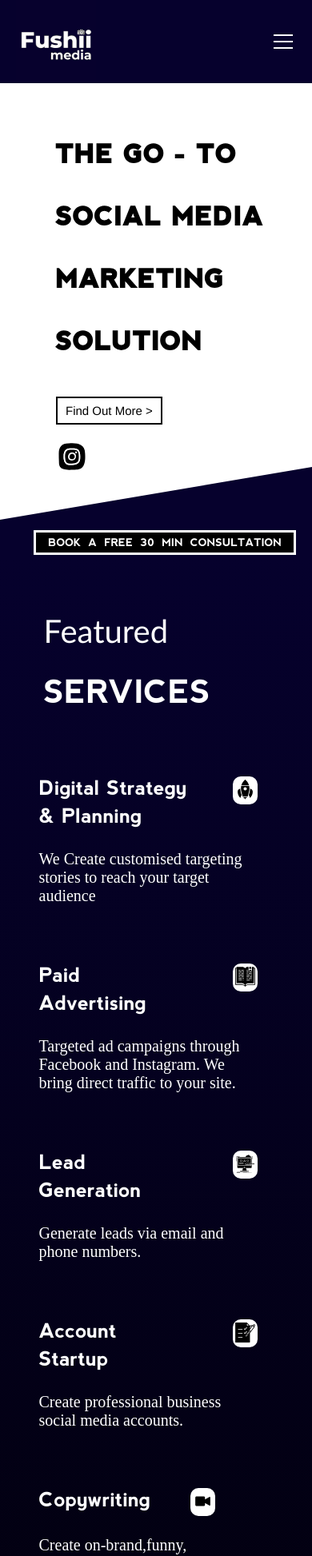
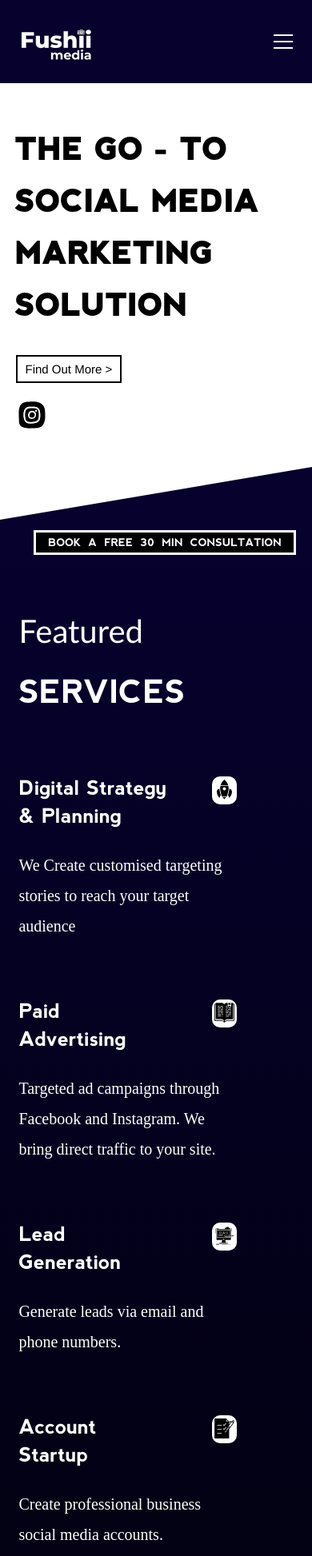
Before and after one commit to bugcrusher07/FushiiMedia, a Next.js app in the folder fushiimediafrontend/: page / in a window 390 px wide. Shown: the top 1946 px of the page at 80% size. Built offline with nearby package versions, Linux system fonts and the light colour scheme.

Commit message:
fixed a lot of css and hopefully the path issue

```diff
--- a/fushiimediafrontend/app/page.module.css
+++ b/fushiimediafrontend/app/page.module.css
@@ -3,6 +3,7 @@
   background: rgb(6, 1, 45);
 
 }
+
 
 .headerContent {
   display: flex;
@@ -233,7 +234,8 @@
   padding-top:0;
   border-top:none;
   bottom:4px;
-  height:1150px;
+  padding-bottom:300px;
+  /* height:1150px; */
 }
 
   .second_button{
@@ -383,7 +385,7 @@
   width:320px;
   position:absolute;
   font-size:70px;
-  bottom:300px;
+  bottom:350px;
 }
 
 .bigForm> input{
@@ -458,9 +460,9 @@
 .idek{
   margin-bottom:10px;
 }
-.idkm{
+/* .idkm{
 height:1400px;
-}
+} */
 
 }
 
@@ -476,7 +478,13 @@ height:1400px;
   margin-left:22vw;
 }
 
-
+.heading1,.heading{
+margin-left:6vw;
+}
+.options{
+  align-items: flex-start;
+  margin-left:6vw;
+}
 
 .bottom_wrapper{
   margin-top:100px;
@@ -499,10 +507,10 @@ height:1400px;
   width:70vw;
   margin-left:0px;
 }
-
+/*
 .idkm{
   height:1700px;
-}
+} */
 .option_svg{
   margin-left:50px;
 }
@@ -516,6 +524,7 @@ height:1400px;
 }
 
 .idev2{
+  line-height:38px;
   margin-bottom:70px;
 }
 .idev2 br{
@@ -534,6 +543,11 @@ height:1400px;
 }
 
 @media (max-width:740px){
+
+.idkm{
+  padding-bottom:250px;
+}
+
 .idek{
   height:fit-content;
 }
@@ -551,16 +565,16 @@ height:1400px;
   margin-top:0px;
 }
 
-.idkm{
+/* .idkm{
   height:1700px;
-}
+} */
 }
 
-@media (max-width:430px){
+/* @media (max-width:430px){
   .idkm{
     height:2100px;
   }
-}
+} */
 
 @media ( max-width:720px){
   .headerContent{
@@ -585,3 +599,35 @@ height:1400px;
 }
 
 }
+@media (max-width:574px){
+  .content1{
+    margin-left:6.5vw;
+  }
+  .text_container,.first_button_container,.svg_container{
+    margin-left:5vw;
+  }
+  .text_container{
+    font-size:50px;
+  }
+}
+
+@media ( max-width:510px){
+  .text_container{
+  font-size:42px;
+  }
+}
+@media ( max-width:420px){
+  .text_container{
+  font-size:37px;
+  line-height:65px;
+  }
+}
+ @media ( max-width:358px){
+  .text_container{
+    line-height:60px;
+    font-size:30px;
+  }
+ }
+ .man{
+  font-family: 'Times New Roman', Times, serif
+}
--- a/fushiimediafrontend/app/page.tsx
+++ b/fushiimediafrontend/app/page.tsx
@@ -340,7 +340,7 @@ const Services = () => {
   const calculateClipPath = (width: number, height: number): string => {
 
     return `path('M 0 0   L 0 ${height - 150}    C ${(100 / 1920) * width} ${height - 200}, ${(200 / 1920) * width} ${height - 250}, ${(250 / 1920) * width} ${height - 150}  C ${(350 / 1920) * width} ${height - 50}, ${(450 / 1920) * width} ${height - 200}, ${(500 / 1920) * width} ${height - 150}   C ${(600 / 1920) * width} ${height - 50}, ${(750 / 1920) * width} ${height - 350}, ${(850 / 1920) * width} ${height - 150}  C ${(900 / 1920) * width} ${height - 50}, ${(1075 / 1920) * width} ${height - 350}, ${(1200 / 1920) * width} ${height - 200}  C ${(1450 / 1920) * width} ${height + 50}, ${(1600 / 1920) * width} ${height - 250}, ${(1700 / 1920) * width} ${height - 100}   C ${(1850 / 1920) * width} ${height}, ${(1900 / 1920) * width} ${height - 300}, ${width} ${height - 150}  L ${width} 0 Z')`;
-
+    //   return `path('M 0 0 L 0 930 C ${(100 / 1920) * width} 880, ${(200 / 1920) * width} 830, ${(250 / 1920) * width} 930 C ${(350 / 1920) * width} 1030, ${(450 / 1920) * width} 880, ${(500 / 1920) * width} 930 C ${(600 / 1920) * width} 1030, ${(750 / 1920) * width} 730, ${(850 / 1920) * width} 930 C ${(900 / 1920) * width} 1030, ${(1075 / 1920) * width} 730, ${(1200 / 1920) * width} 880 C ${(1450 / 1920) * width} 1130, ${(1600 / 1920) * width} 830, ${(1700 / 1920) * width} 980 C ${(1850 / 1920) * width} 1080, ${(1900 / 1920) * width} 780, ${width} 930 L ${width} 0 Z')`;
   };
 
   useEffect(() => {
@@ -385,7 +385,7 @@ const Services = () => {
       background: 'linear-gradient(to bottom,#06012d , #000000)',
 
       position: 'relative',
-      clipPath: clipPath || 'none'
+      clipPath: clipPath || `none`,
     }}>
       <div>
         <div className={styles.heading}>Featured</div>
@@ -430,125 +430,7 @@ const Services = () => {
 }
 
 
-// interface FormData {
-//   name: string;
-//   phone: string;
-//   email: string;
-//   message: string;
-// }
 
-// const FormComponent: React.FC = () => {
-//   const [formData, setFormData] = useState<FormData>({ name: '', phone: '', email: '', message: '' });
-
-//   const handleChange = (e: ChangeEvent<HTMLInputElement | HTMLTextAreaElement>) => {
-//     const { name, value } = e.target;
-//     setFormData((prevData) => ({ ...prevData, [name]: value }));
-//   };
-
-//   const handleSubmit = async (e: FormEvent) => {
-//     e.preventDefault();
-//     try {
-//       const response = await fetch('/api/submit-form', {
-//         method: 'POST',
-//         headers: { 'Content-Type': 'application/json' },
-//         body: JSON.stringify(formData),
-//       });
-
-//       if (response.ok) {
-//         alert('Message sent successfully');
-//         setFormData({ name: '', phone: '', email: '', message: '' });
-//       } else {
-//         alert('Failed to send message');
-//       }
-//     } catch (error) {
-//       console.error('Error:', error);
-//     }
-//   };
-
-//   return (
-//     <form onSubmit={handleSubmit} className={styles.bigForm} style={{ display: 'flex', flexDirection: 'column' }}>
-//       <div style={{ display: 'flex' }}>
-//         <input
-//           maxLength={30}
-//           name="name"
-//           value={formData.name}
-//           onChange={handleChange}
-//           className={styles.input}
-//           placeholder="Name"
-//         />
-//         <input
-//           maxLength={14}
-//           name="phone"
-//           value={formData.phone}
-//           onChange={handleChange}
-//           className={styles.input}
-//           placeholder="Phone"
-//         />
-//       </div>
-//       <input
-//         maxLength={50}
-//         name="email"
-//         value={formData.email}
-//         onChange={handleChange}
-//         placeholder="E-mail"
-//         style={{ height: '30px' }}
-//       />
-//       <textarea
-//         maxLength={200}
-//         name="message"
-//         value={formData.message}
-//         onChange={handleChange}
-//         className={styles.bigMessage}
-//         placeholder="Any queries or a message"
-//       />
-//       <input type="submit" className={styles.submit_button} style={{ width: '100px', height: '30px' }} value="submit" />
-//     </form>
-//   );
-// };
-// export function MainPage2() {
-//   const [data, setData] = useState('')
-
-//   const handleSubmit = async () => {
-//     try {
-//       const response = await fetch('/api/data/', {
-//         method: 'POST',
-//         headers: {
-//           'Content-Type': 'application/json',
-//         },
-//         body: JSON.stringify({ data: data }),
-//       })
-
-//       if (!response.ok) {
-//         throw new Error('Failed to submit data')
-//       }
-
-//       const result = await response.json()
-//       alert('Data saved successfully!')
-//       setData('')
-//     } catch (error) {
-//       console.error('Error:', error)
-//       alert('Failed to save data')
-//     }
-//   }
-
-//   return (
-//     <div className="p-8">
-//       <input
-//         type="text"
-//         value={data}
-//         onChange={(e) => setData(e.target.value)}
-//         className="border p-2 mr-2"
-//         placeholder="Enter data"
-//       />
-//       <button
-//         onClick={handleSubmit}
-//         className="bg-blue-500 text-white px-4 py-2 rounded"
-//       >
-//         Save Data
-//       </button>
-//     </div>
-//   )
-// }
 interface FormData {
   name: string;
   email: string;
@@ -634,8 +516,9 @@ const Bottom = () => {
         <div>+91 88528 62347</div>
         <div style={{ marginBottom: "35px", marginTop: "10px", fontSize: "17px", backgroundColor: "white", color: "black", width: "175px", padding: "5px 2px" }}>fushiimedia@gmail.com</div>
         <div style={{ marginBottom: "35px", display: "inline-block", width: "200px", height: "2px", backgroundColor: "black" }}></div>
-        <div>Address</div>
-        <div>--Address--</div>
+        <div style={{ marginBottom: "10px" }} className={styles.man}>OPERATING HOURS </div>
+        <div style={{ marginBottom: "50px" }}>Available Mon-Fri, 9 AM to 6 PM</div>
+        <div className={styles.bigMan}>Get in touch to kickstart your project</div>
       </div>
       <div className={styles.content2}>
 
```
